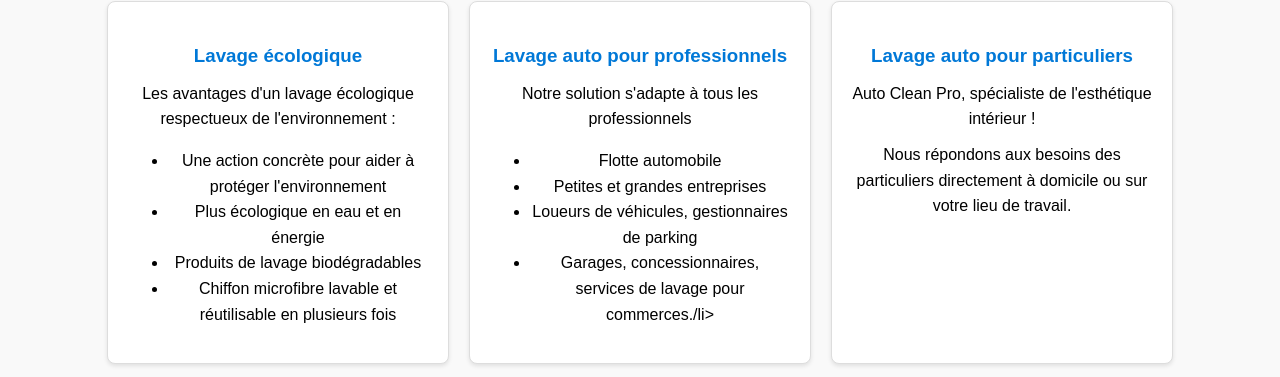
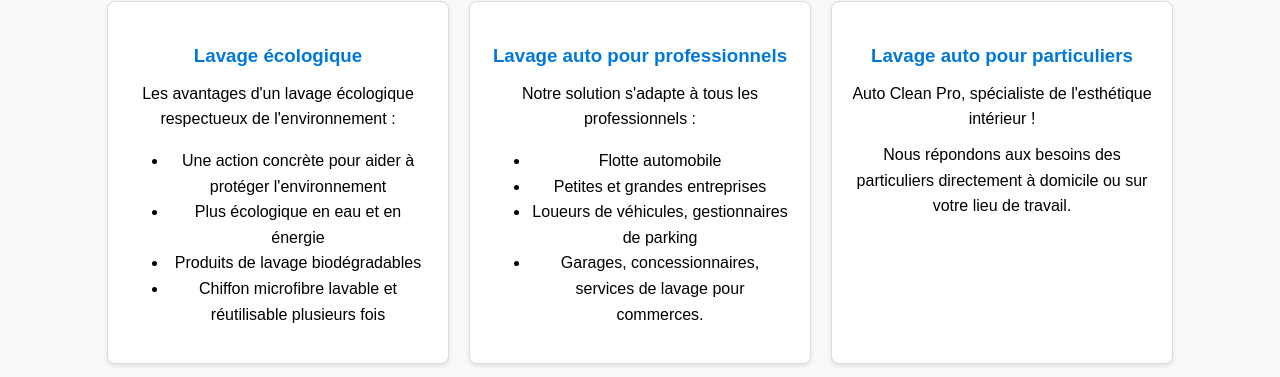
Before and after one commit to YajiTV/AutoCleanPro_Web, a plain HTML site: page index_eco.html in a window 1280 px wide. Shown: the part 213-590 px from the top of the page. Drawn offline with Linux system fonts and the light colour scheme.

Commit message:
Update index_eco.html

```diff
--- a/index_eco.html
+++ b/index_eco.html
@@ -96,18 +96,18 @@ __    __                 ______  __  __
                     <li>Une action concrète pour aider à protéger l'environnement</li>
                     <li>Plus écologique en eau et en énergie</li>
                     <li>Produits de lavage biodégradables</li>
-                    <li>Chiffon microfibre lavable et réutilisable en plusieurs fois</li>
+                    <li>Chiffon microfibre lavable et réutilisable plusieurs fois</li>
                 </ul>
             </div>
 
             <div class="service">
                 <h3>Lavage auto pour professionnels</h3>
-                <p>Notre solution s'adapte à tous les professionnels </p>
+                <p>Notre solution s'adapte à tous les professionnels : </p>
                 <ul>
                     <li>Flotte automobile</li>
                     <li>Petites et grandes entreprises</li>
                     <li>Loueurs de véhicules, gestionnaires de parking</li>
-                    <li>Garages, concessionnaires, services de lavage pour commerces./li>
+                    <li>Garages, concessionnaires, services de lavage pour commerces.</li>
                 </ul>
             </div>
 
```
